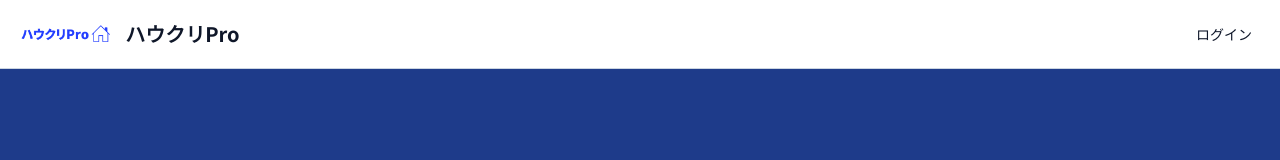
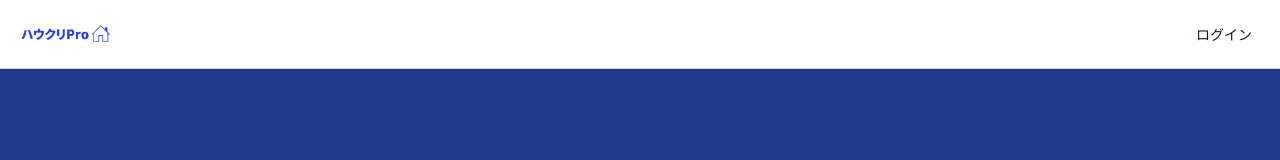
Before and after one commit to ayuuum/HomeServiceAI, a React (Vite) app: page / in a window 1280 px wide. Shown: the top 160 px of the page. Built offline with nearby package versions, Linux system fonts and the light colour scheme; the HTML template or start-up script is replaced by a standard one.

Commit message:
Manual edit: src/pages/LandingPage.tsx
Edited UI in Lovable

```diff
--- a/src/pages/LandingPage.tsx
+++ b/src/pages/LandingPage.tsx
@@ -20,7 +20,6 @@ const LandingPage = () => {
               alt="ハウクリPro"
               className="h-8 w-auto"
             />
-            <span className="font-bold text-xl text-foreground">ハウクリPro</span>
           </Link>
           <Link to="/login">
             <Button variant="ghost" size="sm">
```
